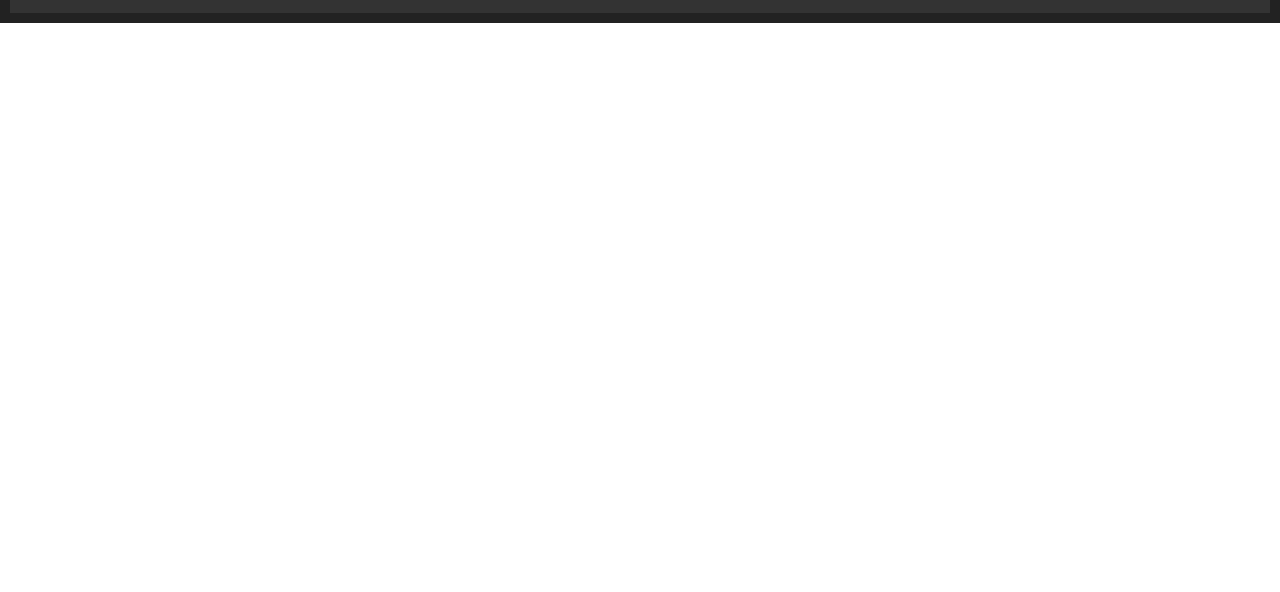
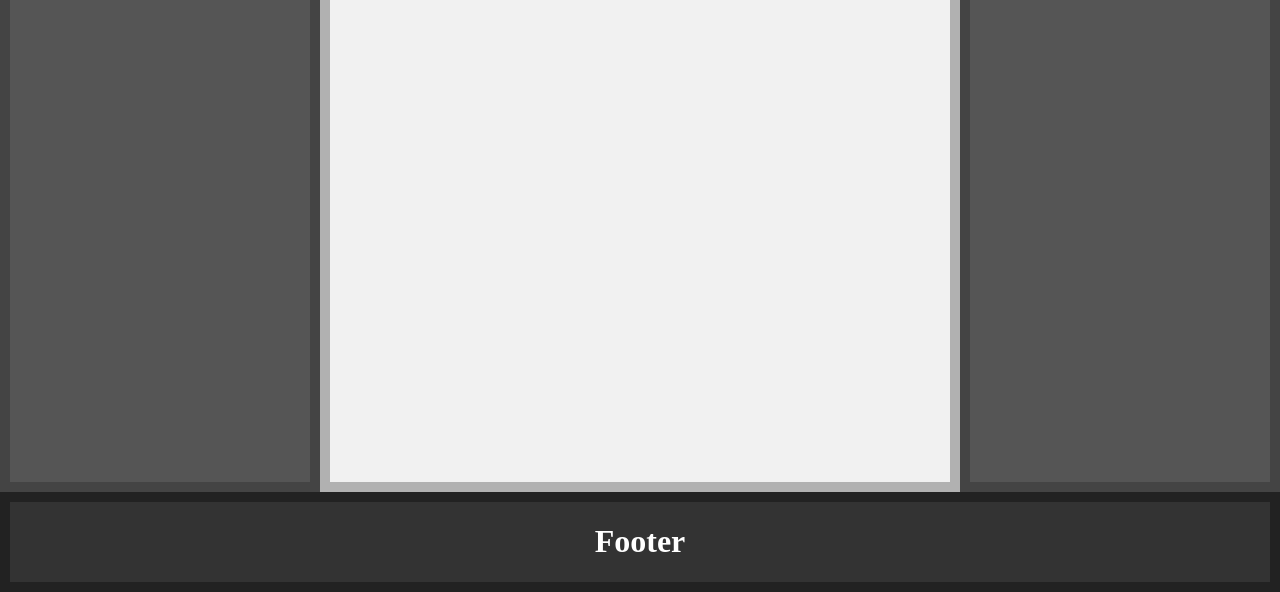
Before and after one commit to meifius/grid-practice-00, a plain HTML site: page public/index.html in a window 1280 px wide. Shown: the part 507-1099 px from the top of the page. Before the commit the page ends 800 px from the top, so only its background shows below. Drawn offline with Linux system fonts and the light colour scheme.

Commit message:
update CSS

```diff
--- a/css/style.css
+++ b/css/style.css
@@ -6,8 +6,8 @@ body {
 
 #wrapper {
 	display:grid;
-    grid-template-columns: 1fr 1fr 1fr 1fr;
-    grid-template-rows: 1fr 1fr 1fr 1fr 1fr;
+    grid-template-columns: 2fr 2fr 2fr 2fr;
+    grid-template-rows: 2fr 3fr 3fr 2fr 1fr;
     height: 100%;
 }
 
```
